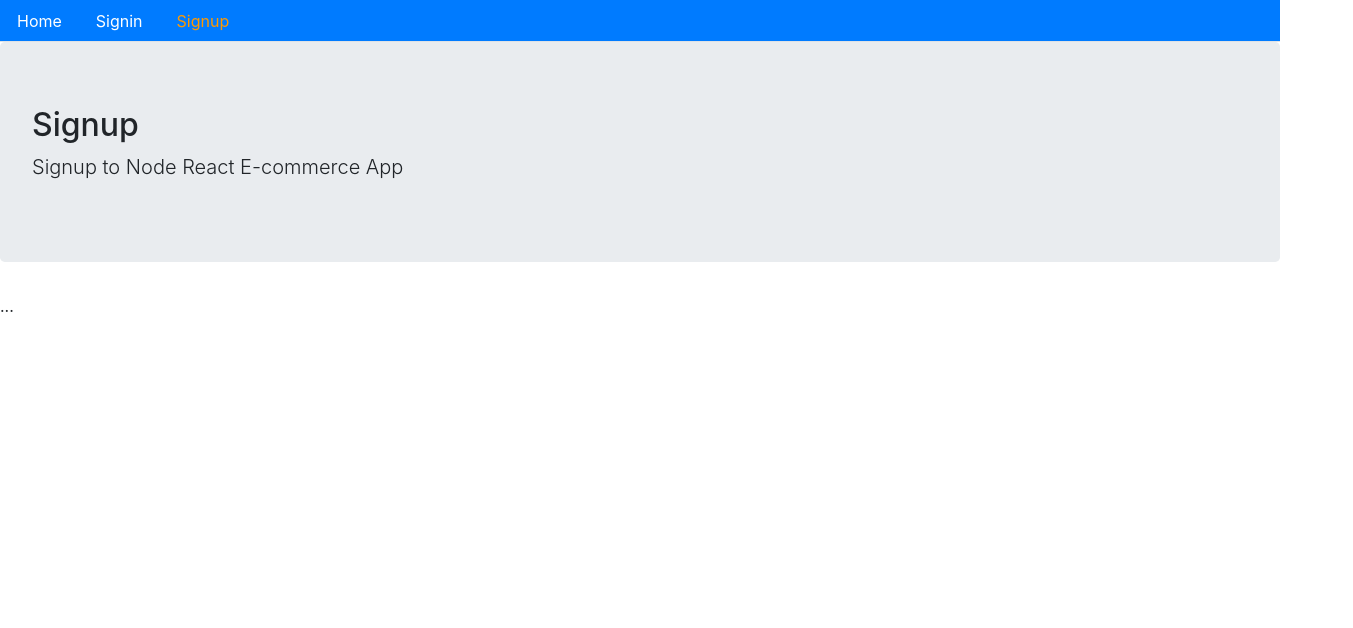
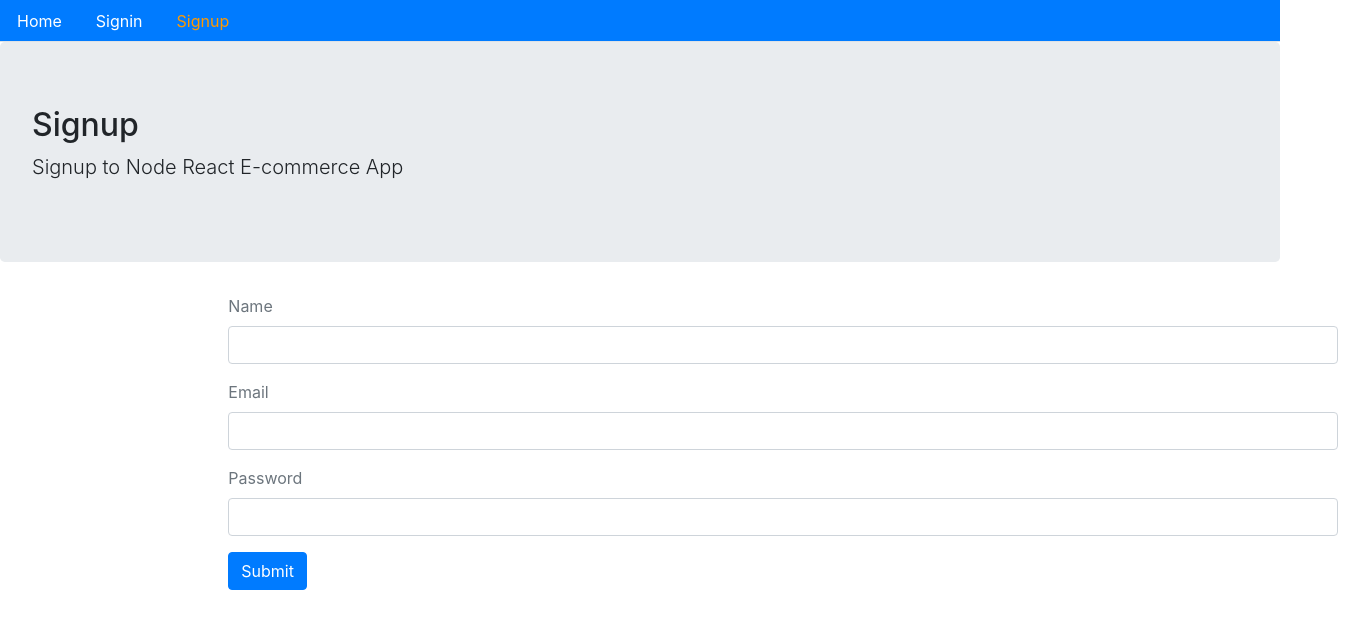
Before and after one commit to 1Regina/react-ecommerce-frontend, a React (Create React App) app: page /signup in a window 1280 px wide. Shown: the top 628 px of the page, 1353 px wide, since content can reach past the window. Built offline with nearby package versions, Linux system fonts and the light colour scheme.

Commit message:
feat: signup frontend components and refactor

```diff
--- /dev/null
+++ b/src/auth/index.js
@@ -0,0 +1,21 @@
+import { API } from "../config";
+
+const signup = async (user) => {
+    // user can give name, email, password
+    // console.log(name, email, password);
+   try {
+      const response = await fetch(`${API}/signup`, {
+        method: "POST",
+        headers: {
+          Accept: "application/json",
+          "Content-Type": "application/json",
+        },
+        body: JSON.stringify(user), // to convert object to json string for backend
+      });
+      return await response.json();
+    } catch (err) {
+      console.log(err);
+    }
+  };
+
+  export default signup
--- a/src/user/Signup.js
+++ b/src/user/Signup.js
@@ -1,10 +1,114 @@
-import React from "react";
+import React, { useState } from "react";
+import { Link } from "react-router-dom";
 import Layout from "../core/Layout";
-import {API} from "../config"
+import signup from "../auth/index"
 
-const Signup = () => (
-  <Layout title="Signup" description="Signup to Node React E-commerce App">
- ...
-  </Layout>
-);
+const Signup = () => {
+  // inefficient to do useState per field
+  // const [name, setName] = useState('')
+  // const [email, setEmail] = useState('')
+  // const [password, setPassword] = useState('')
+  const [values, setValues] = useState({
+    name: "",
+    email: "",
+    password: "",
+    error: "", // when create new user and there is error, this field will populate
+    success: false,
+  });
+
+  // grab fields input from state
+  const { name, email, password, success, error } = values;
+
+  const handleChange = (name) => (event) => {
+    setValues({ ...values, error: false, [name]: event.target.value }); // this name is dynamic n could refer to email / password too
+  };
+
+  const clickSubmit = (event) => {
+    event.preventDefault(); // so the browser wont reload when button is clicked
+    setValues({...values, error:false})
+    // signup({name: name, email: email, password: password});
+    // can be simplify as below as the key and values are the same
+    signup({ name, email, password }) // to send the javascript object as user thru the signup
+      .then((data) => {
+        if (data.error) {
+          setValues({ ...values, error: data.error, success: false });
+        } else {
+          setValues({
+            ...values,
+            name: "",
+            email: "",
+            password: "",
+            error: "",
+            success: true,
+          });
+        }
+      });
+  };
+
+  const signUpForm = () => (
+    <form>
+      <div className="form-group">
+        <label className="text-muted">Name</label>
+        <input
+          onChange={handleChange("name")}
+          type="text"
+          className="form-control"
+          value={name}
+        />
+      </div>
+      <div className="form-group">
+        <label className="text-muted">Email</label>
+        <input
+          onChange={handleChange("email")}
+          type="email"
+          className="form-control"
+          value={email}
+        />
+      </div>
+      <div className="form-group">
+        <label className="text-muted">Password</label>
+        <input
+          onChange={handleChange("password")}
+          type="password"
+          className="form-control"
+          value={password}
+        />
+      </div>
+      <button onClick={clickSubmit} className="btn btn-primary">
+        Submit
+      </button>
+    </form>
+  );
+
+  const showError = () => (
+    <div
+      className="alert alert-danger"
+      style={{ display: error ? "" : "none" }}
+    >
+      {error}
+    </div>
+  );
+
+  const showSuccess = () => (
+    <div
+      className="alert alert-info"
+      style={{ display: success ? "" : "none" }}
+    >
+      New account is created. Please <Link to="/signin">Signin</Link>
+    </div>
+  );
+
+  return (
+    <Layout
+      title="Signup"
+      description="Signup to Node React E-commerce App"
+      className="container col-md8 offset-md-2"
+    >
+      {showSuccess()}
+      {showError()}
+      {signUpForm()}
+      {/* {JSON.stringify(values)} */}
+    </Layout>
+  );
+};
 export default Signup;
```
